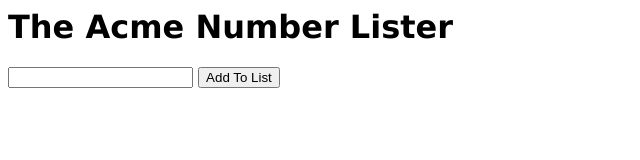
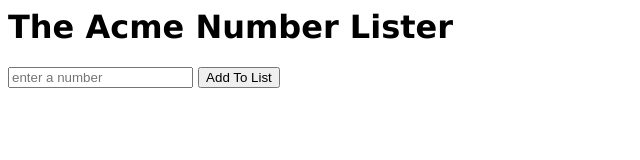
Before and after one commit to ericpkatz/acme-number-lister, a plain HTML site: page index.html in a window 1280 px wide. Shown: the full height of the page, 0-640 px from the left. Drawn offline with Linux system fonts and the light colour scheme.

Commit message:
added a placeholder

```diff
--- a/index.html
+++ b/index.html
@@ -7,7 +7,7 @@
   <body>
     <h1>The Acme Number Lister</h1>
     <form id="inputForm">
-      <input id="numberInput" />
+      <input id="numberInput" placeholder="enter a number"/>
       <button>Add To List</button>
     </form>
 
```
